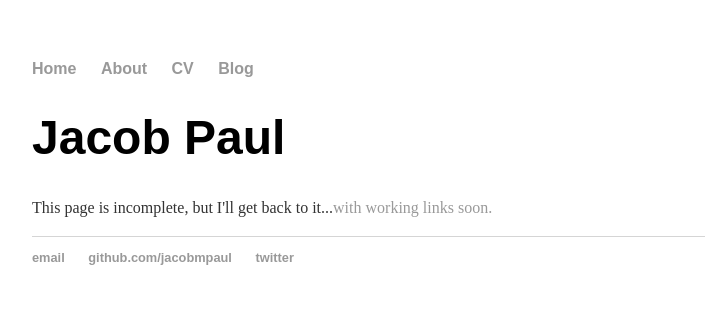
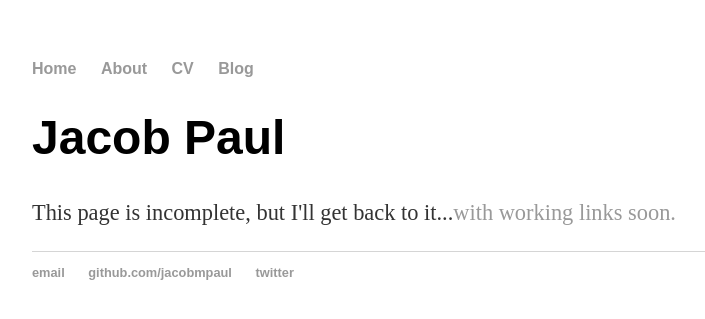
Before and after one commit to jacobmpaul/jacobmpaul.github.io, a Jekyll site: the page built from index.html, in a window 1280 px wide. Shown: the top 319 px of the page, without its empty margins (160-865 px from the left). Built offline with Jekyll 4.4.1, drawn with Linux system fonts in a browser that asks for light colours.

Commit message:
Update main.css
font size

```diff
--- a/css/main.css
+++ b/css/main.css
@@ -24,7 +24,7 @@ h1 {
     font-family: 'Ubuntu', 'Arial', 'serif';
 }
 p {
-    font-size: 1em;
+    font-size: 1.4em;
     line-height: 1.4em;
     color: #333;
 }
```
